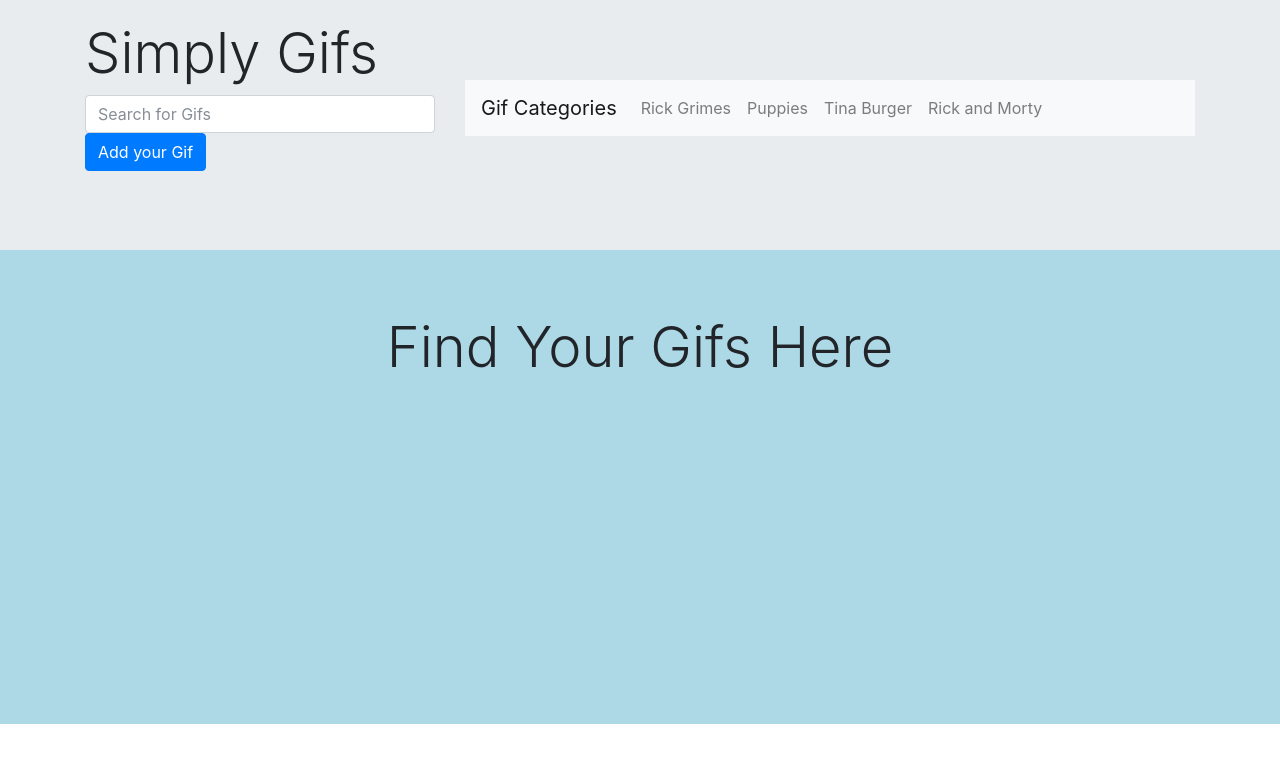
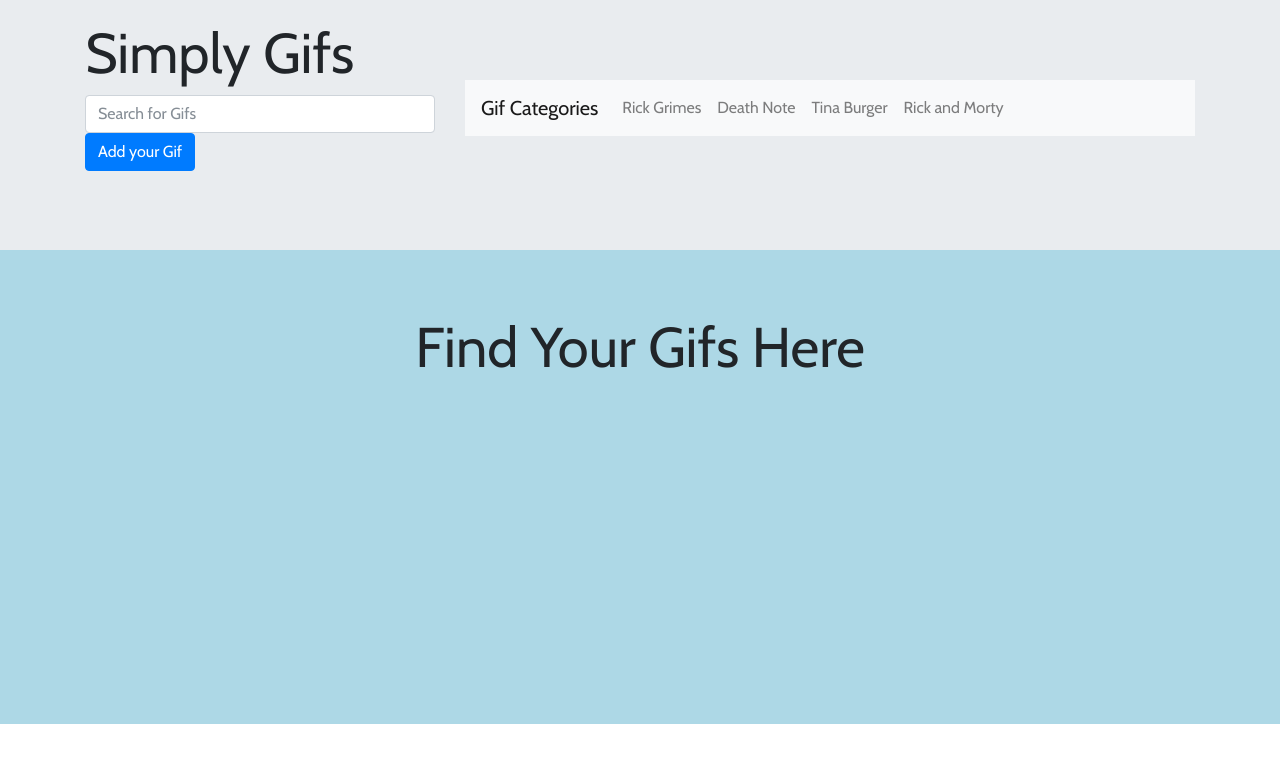
Before and after one commit to Jfriedm4/Gif-Generator, a plain HTML site: page index.html in a window 1280 px wide. Drawn offline with nearby package versions, Linux system fonts and the light colour scheme.

Commit message:
functioning app

```diff
--- a/assets/css/style.css
+++ b/assets/css/style.css
@@ -1,3 +1,7 @@
+body {
+    font-family: 'Cabin', sans-serif;
+}
+
 .head {
     margin: 0;
     padding: 20px 0;
@@ -33,3 +37,8 @@
 .content {
     overflow: scroll;
 }
+
+.gif {
+    float: left;
+    margin-right: 10px;
+}
--- a/assets/js/script.js
+++ b/assets/js/script.js
@@ -1,6 +1,6 @@
 $(function() {
 
-    var gifCategories = ["Rick Grimes", "Puppies", "Tina Burger", "Rick and Morty"];
+    var gifCategories = ["Rick Grimes", "Death Note", "Tina Burger", "Rick and Morty"];
 
     var urlBase = "https://api.giphy.com/v1/gifs/search?q=";
     var apiKey = "&api_key=mGWJQ1NN14NC9rTAuGNfiAOJWzTpTM5L";
--- a/index.html
+++ b/index.html
@@ -8,8 +8,7 @@
     <!--Linking Bootstrap-->
     <link rel="stylesheet" href="https://maxcdn.bootstrapcdn.com/bootstrap/4.0.0-beta.2/css/bootstrap.min.css" integrity="sha384-PsH8R72JQ3SOdhVi3uxftmaW6Vc51MKb0q5P2rRUpPvrszuE4W1povHYgTpBfshb" crossorigin="anonymous">
     <!--Linking Googlefonts-->
-    <link href="https://fonts.googleapis.com/css?family=Covered+By+Your+Grace|Montserrat" rel="stylesheet">
-    <!--Linking favicon-->
+    <link href="https://fonts.googleapis.com/css?family=Cabin" rel="stylesheet"><!--Linking favicon-->
     <!-- <link rel="shortcut icon" href="assets/images/engram.ico" type="image/x-icon"> -->
     <!--Linking CSS-->
     <link rel="stylesheet" type="text/css" href="assets/css/style.css">
```
